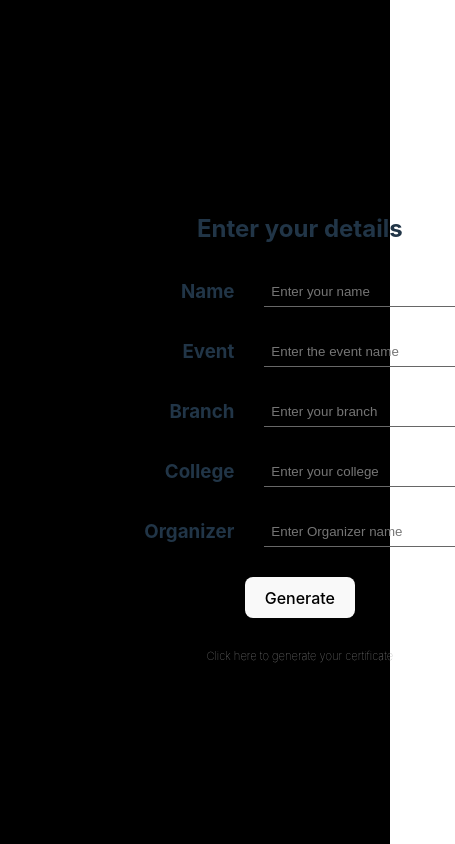
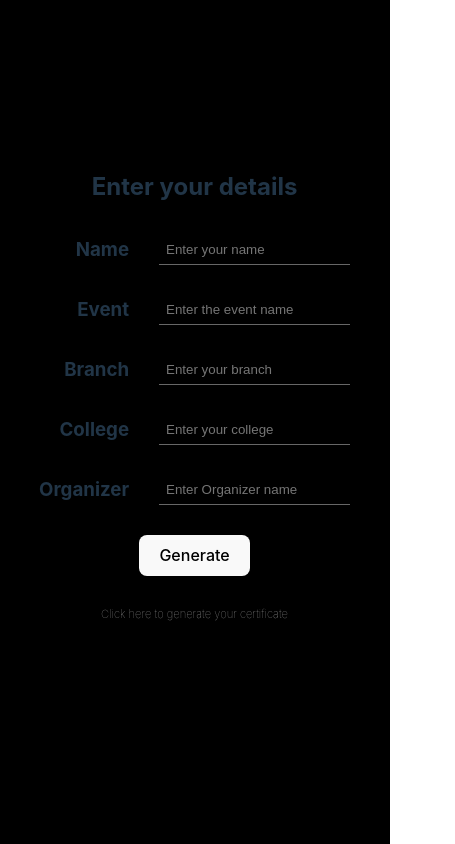
Before and after one commit to rohancs127/Certificate-generator, a React (Vite) app: page /generate in a window 390 px wide. Shown: the whole page, 455 px wide, since content can reach past the window. Built offline with nearby package versions, Linux system fonts and the light colour scheme.

Commit message:
fixed input alignment for mobile view

```diff
--- a/src/assets/styles/Input.module.css
+++ b/src/assets/styles/Input.module.css
@@ -40,3 +40,10 @@
 .tagInput:focus{
     outline: none;
 }
+
+@media (max-width:580px) {
+    .formDiv{
+        top: 20%;
+        left: 10%;
+    }
+}
```
